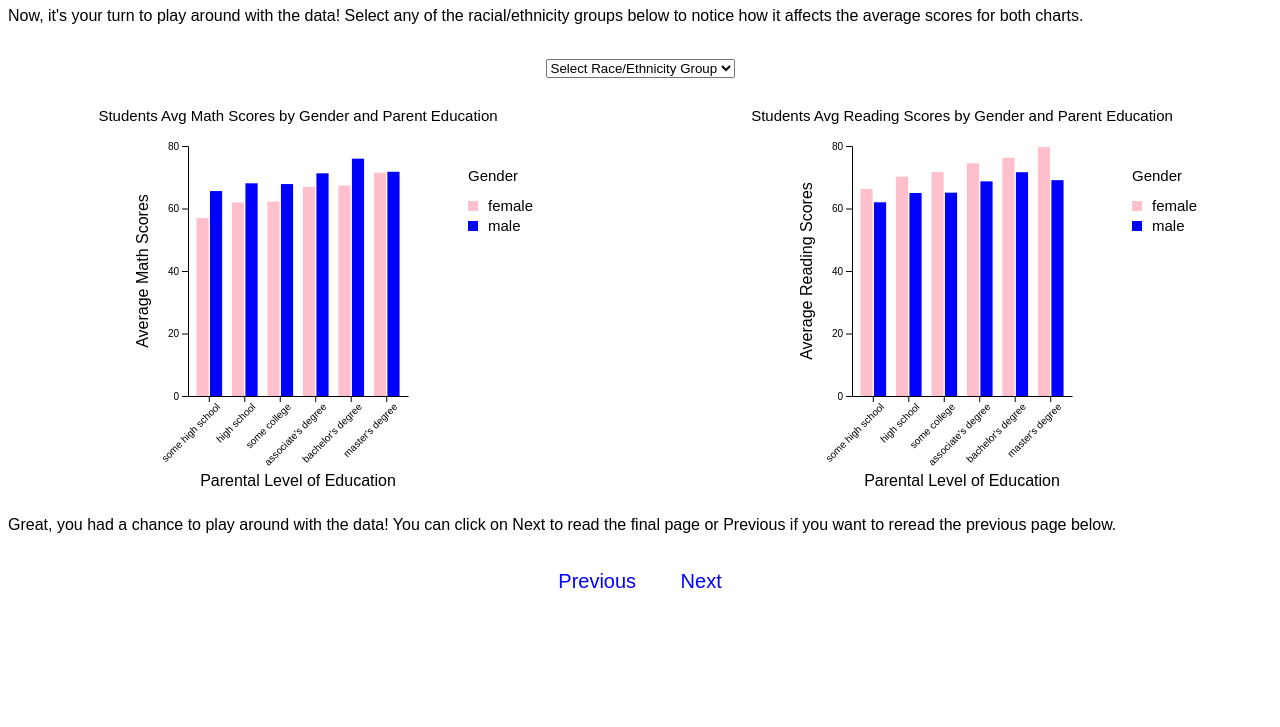
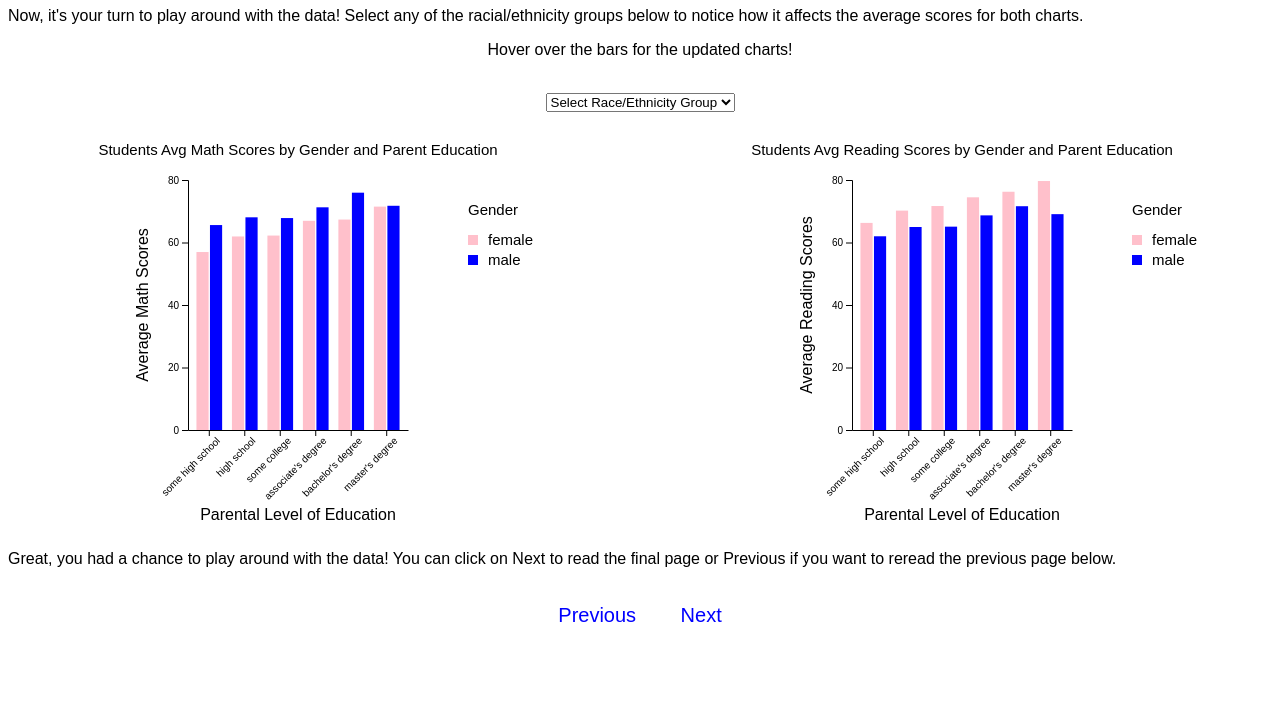
Before and after one commit to varunlaga/varunlaga.github.io, a plain HTML site: page exploration.html in a window 1280 px wide. Shown: the part 73-800 px from the top of the page. Drawn offline with nearby package versions, Linux system fonts and the light colour scheme.

Commit message:
add exploration html

```diff
--- a/exploration.html
+++ b/exploration.html
@@ -11,6 +11,10 @@
     <p style="text-align: left;">
         Now, it's your turn to play around with the data! Select any of the racial/ethnicity groups below to notice how it affects the
         average scores for both charts.
+    </p>
+
+    <p style="text-align: center">
+        Hover over the bars for the updated charts!
     </p>
 
     <br>
```
